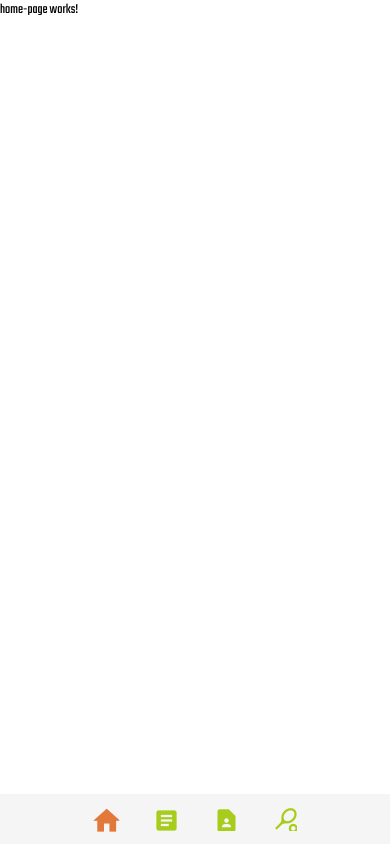
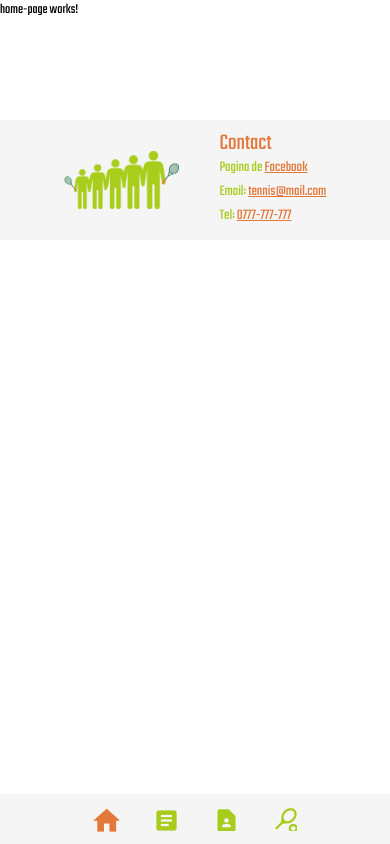
Before and after one commit to TenisXD/tennismanagement-frontend, an Angular app: page / in a window 390 px wide. Built offline with nearby package versions, Linux system fonts and the light colour scheme.

Commit message:
footer + reformat code

```diff
--- a/src/app/app.component.html
+++ b/src/app/app.component.html
@@ -1 +1,2 @@
 <app-menu></app-menu>
+<app-footer></app-footer>
--- /dev/null
+++ b/src/app/shared/components/footer/footer.component.html
@@ -0,0 +1,11 @@
+<div class="footer-container">
+  <div *ngIf="screenWidth >= 303" class="content">
+    <img alt="logo" src="assets/images/logo.png">
+  </div>
+  <div class="content" style="align-items: flex-start">
+    <p class="heading" style="color: #E3783B">Contact</p>
+    <p class="big-text">Pagina de <a href="https://www.facebook.com/" target="_blank">Facebook</a></p>
+    <p class="big-text">Email: <a href="mailto: tennis@mail.com">tennis@mail.com</a></p>
+    <p class="big-text">Tel: <a href="tel:0777-777-777">0777-777-777</a></p>
+  </div>
+</div>
--- /dev/null
+++ b/src/app/shared/components/footer/footer.component.scss
@@ -0,0 +1,64 @@
+@import "src/styles";
+
+.footer-container {
+  margin-top: 100px;
+  background-color: $tennis-grey;
+  width: 100%;
+  height: 250px;
+  display: flex;
+  justify-content: center;
+  align-items: center;
+  @media screen and (max-width: 1200px) {
+    height: 200px;
+  }
+  @media screen and (max-width: 750px) {
+    height: 150px;
+  }
+  @media screen and (max-width: 600px) {
+    margin-bottom: 60px;
+  }
+  @media screen and (max-width: 480px) {
+    height: 120px;
+  }
+}
+
+.content {
+  margin: 0 50px;
+  height: 80%;
+  display: flex;
+  flex-direction: column;
+  justify-content: center;
+  align-items: center;
+
+  img {
+    height: 60%;
+  }
+
+  color: $tennis-green;
+  @media screen and (max-width: 1200px) {
+    margin: 0 45px;
+  }
+  @media screen and (max-width: 750px) {
+    margin: 0 40px;
+  }
+  @media screen and (max-width: 480px) {
+    margin: 0 20px;
+  }
+}
+
+a {
+  color: $tennis-orange;
+}
+
+p {
+  margin: 10px 0;
+  @media screen and (max-width: 1200px) {
+    margin: 7px 0;
+  }
+  @media screen and (max-width: 750px) {
+    margin: 5px 0;
+  }
+  @media screen and (max-width: 480px) {
+    margin: 2px 0;
+  }
+}
--- /dev/null
+++ b/src/app/shared/components/footer/footer.component.ts
@@ -0,0 +1,19 @@
+import {Component, HostListener} from '@angular/core';
+
+@Component({
+  selector: 'app-footer',
+  templateUrl: './footer.component.html',
+  styleUrls: ['./footer.component.scss']
+})
+export class FooterComponent {
+  public screenWidth: number;
+
+  constructor() {
+    this.getScreenSize();
+  }
+
+  @HostListener('window:resize', ['$event'])
+  getScreenSize(): void {
+    this.screenWidth = window.innerWidth;
+  }
+}
```
Also changed, not shown: src/app/shared/shared.module.ts (+9 -8 lines).
